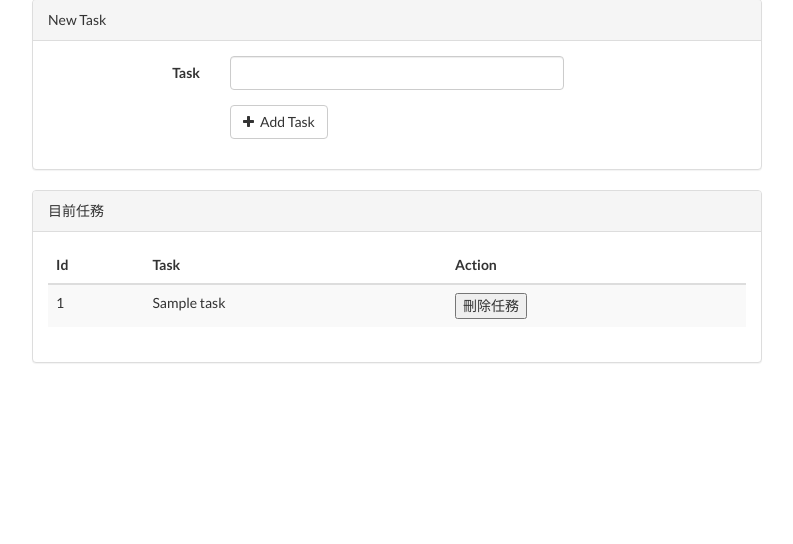
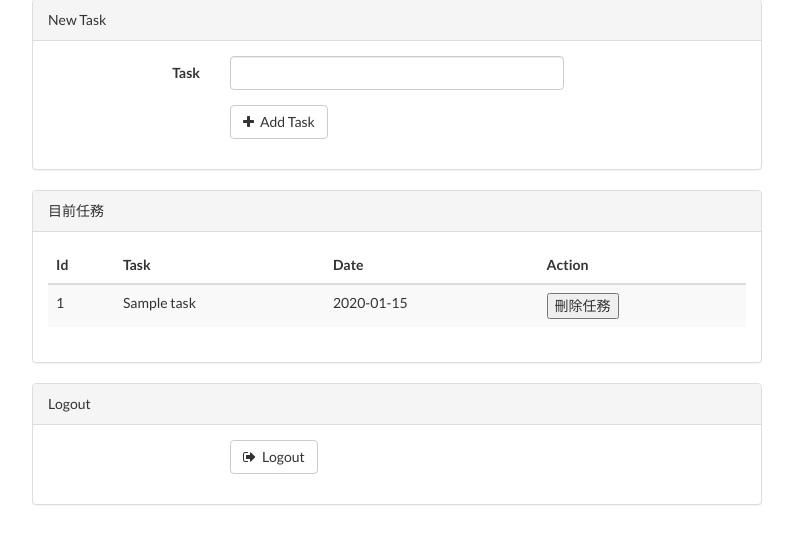
Before and after one commit to Genie0669/demo_git, a Laravel app: template resources/views/tasks.blade.php in a window 1280 px wide. Shown: the part 73-617 px from the top of the page, without its empty margins (243-1036 px from the left). Run offline with Laravel 8, Linux system fonts and the light colour scheme; the template is opened without the code that fills it: most values are stand-ins (such as "Sample title", 1, 10 or a date in 2020); settings files or empty folders that the repository lacks are supplied; some libraries are stand-ins or nearby versions.

Commit message:
Login And Logout

```diff
--- a/app/Http/Controllers/Auth/AuthController.php
+++ b/app/Http/Controllers/Auth/AuthController.php
@@ -62,4 +62,8 @@ class AuthController extends Controller
             'password' => bcrypt($data['password']),
         ]);
     }
+
+    protected $redirectPath = '/task';
+
+    protected $loginPath = '/';
 }
--- a/app/Http/Controllers/TestController.php
+++ b/app/Http/Controllers/TestController.php
@@ -29,6 +29,10 @@ class TestController extends Controller
 	public function show($id)
 	{
 	    $data = \App\Test::find($id);
+	    if (is_null($data))
+        {
+            return redirect('/index');
+        }
 		return view('show', compact('data'));
 	}
 
--- a/app/Http/routes.php
+++ b/app/Http/routes.php
@@ -13,37 +13,51 @@
 
 use App\Task;
 use Illuminate\Http\Request;
+use App\Http\Requests\TaskRequest;
+
+// Authentication routes...
+Route::get('/', 'Auth\AuthController@getLogin');
+Route::post('/', 'Auth\AuthController@postLogin');
+Route::get('auth/logout', 'Auth\AuthController@getLogout');
+// Registration routes...
+Route::get('auth/register', 'Auth\AuthController@getRegister');
+Route::post('auth/register', 'Auth\AuthController@postRegister');
 
 /**
  * 顯示所有任務
  */
-Route::get('/', function () {
-    $tasks = Task::orderBy('created_at', 'asc')->get();
+Route::get('/task', function () {
+    if (Auth::check()) {
+        $tasks = Task::orderBy('created_at', 'asc')->get();
 
-    return view('tasks', [
-        'tasks' => $tasks
-    ]);
+        return view('tasks', [
+            'tasks' => $tasks
+        ]);
+    } else {
+        return redirect('/');
+    }
+
 });
 
 /**
  * 增加新的任務
  */
-Route::post('/task', function (Request $request) {
-    $validator = Validator::make($request->all(), [
-        'name' => 'required|max:255',
-    ]);
-
-    if ($validator->fails()) {
-        return redirect('/')
-            ->withInput()
-            ->withErrors($validator);
-    }
+Route::post('/task/create', function (TaskRequest $request) {
+//    $validator = Validator::make($request->all(), [
+//        'name' => 'required|max:255',
+//    ]);
+//
+//    if ($validator->fails()) {
+//        return redirect('/')
+//            ->withInput()
+//            ->withErrors($validator);
+//    }
 
     $task = new Task;
     $task->name = $request->name;
     $task->save();
 
-    return redirect('/');
+    return redirect('/task');
 });
 
 /**
@@ -52,11 +66,17 @@ Route::post('/task', function (Request $request) {
 Route::delete('/task/{id}', function ($id) {
     Task::findOrFail($id)->delete();
 
-    return redirect('/');
+    return redirect('/task');
 });
 
+
+
+
+
 /**
+ * ***************************************************************
  * TEST 相關任務
+ * ***************************************************************
  */
 Route::get('/index', 'TestController@index');
 Route::get('/create', 'TestController@create');
--- a/resources/views/tasks.blade.php
+++ b/resources/views/tasks.blade.php
@@ -16,7 +16,7 @@
                     @include('common.errors')
 
                     <!-- New Task Form -->
-                    <form action="{{ url('task')}}" method="POST" class="form-horizontal">
+                    <form action="{{ url('/task/create')}}" method="POST" class="form-horizontal">
                         {{ csrf_field() }}
 
                         <!-- Task Name -->
@@ -54,6 +54,7 @@
                             <thead>
                                 <th>Id</th>
                                 <th>Task</th>
+                                <th>Date</th>
                                 <th>Action</th>
                             </thead>
 
@@ -69,6 +70,10 @@
                                         <!-- 任務名稱 -->
                                         <td class="table-text">
                                             <div>{{ $task->name }}</div>
+                                        </td>
+                                        <!-- 任務日期 -->
+                                        <td class="table-text">
+                                            <div>{{ $task->created_at->toDateString() }}</div>
                                         </td>
 
                                         <!-- 刪除按鈕 -->
@@ -88,6 +93,27 @@
                     </div>
                 </div>
             @endif
+
+        <!-- Logout -->
+            <div class="panel panel-default">
+                <div class="panel-heading">
+                    Logout
+                </div>
+
+                <div class="panel-body">
+                <!-- Logout Form -->
+                    <form action="{{ url('auth/logout') }}" method="GET" class="form-horizontal">
+                        {{ csrf_field() }}
+                        <div class="form-group">
+                            <div class="col-sm-offset-3 col-sm-6">
+                                <button type="submit" class="btn btn-default">
+                                    <i class="fa fa-btn fa-sign-out"></i>Logout
+                                </button>
+                            </div>
+                        </div>
+                    </form>
+                </div>
+            </div>
         </div>
     </div>
 @endsection
```
